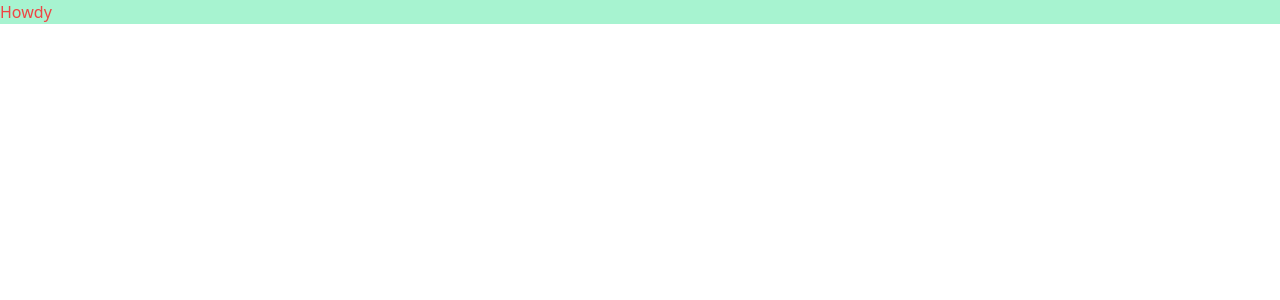
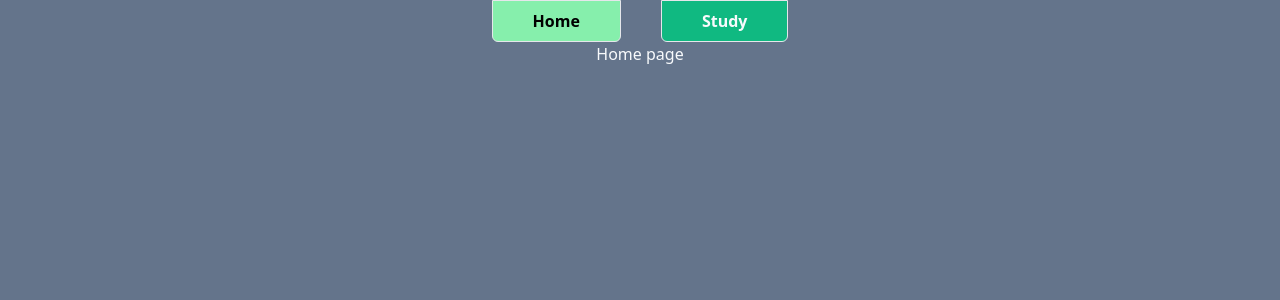
Before and after one commit to SNelson723/dcr_sandbox, a React (Vite) app: page / in a window 1280 px wide. Shown: the top 300 px of the page. Built offline with nearby package versions, Linux system fonts and the light colour scheme.

Commit message:
Adds navigation that I can plug more pages into

```diff
--- a/package.json
+++ b/package.json
@@ -15,7 +15,8 @@
     "react": "^19.0.0",
     "react-dom": "^19.0.0",
     "react-redux": "^9.2.0",
-    "react-router": "^7.5.3"
+    "react-router": "^7.5.3",
+    "react-router-dom": "^7.5.3"
   },
   "devDependencies": {
     "@eslint/js": "^9.22.0",
--- /dev/null
+++ b/src/components/NavBar.tsx
@@ -0,0 +1,40 @@
+import { NavLink } from "react-router-dom";
+
+const baseClass =
+  "border text-center py-2 mx-4 md:mx-5 px-6 md:px-10 rounded-b-md animate-all duration-500 bg-emerald-500 hover:bg-green-300 hover:text-black font-semibold";
+const activeClass = "bg-green-300 text-black";
+
+interface NavLinkProps {
+  to: string;
+  label: string;
+}
+
+const navLinks: NavLinkProps[] = [
+  { to: "/", label: "Home" },
+  { to: "study", label: "Study" },
+  // { to: "sample2", label: "Sample 2" },
+  // { to: "sample3", label: "Sample 3" },
+  // { to: "sample4", label: "Sample 4" },
+  // { to: "sample5", label: "Sample 5" },
+];
+
+// The isActive prop is used to determine if the link is currently active
+// it's a built in React Router feature for the NavLink component
+// This can help style based on whether the to property is the same as the current URL
+const NavBar = () => (
+  <div className=" flex justify-center">
+    {navLinks.map((link: NavLinkProps) => (
+      <NavLink
+        key={link.to}
+        to={link.to}
+        className={({ isActive }) =>
+          `${baseClass} ${isActive ? activeClass : ""}`
+        }
+      >
+        {link.label}
+      </NavLink>
+    ))}
+  </div>
+);
+
+export default NavBar;
--- a/src/main.tsx
+++ b/src/main.tsx
@@ -4,11 +4,21 @@ import "./css/index.css";
 import App from "./pages/App.tsx";
 import { Provider } from "react-redux";
 import { store } from "./store";
+import { BrowserRouter, Routes, Route } from "react-router-dom";
+import Home from "./pages/Home.tsx";
+import StudyGuide from "./pages/study/StudyGuide.tsx";
 
 createRoot(document.getElementById("root")!).render(
   <StrictMode>
     <Provider store={store}>
-      <App />
+      <BrowserRouter>
+      <Routes>
+        <Route path="/" element={<App />}>
+          <Route index element={<Home />} />
+          <Route path="study" element={<StudyGuide />} />
+        </Route>
+      </Routes>
+      </BrowserRouter>
     </Provider>
   </StrictMode>
 );
--- a/src/pages/App.tsx
+++ b/src/pages/App.tsx
@@ -1,13 +1,17 @@
-// import { useState } from "react";
+import { Outlet } from "react-router";
+import NavBar from "../components/NavBar";
 
 const App = () => {
-  // const [count, setCount] = useState(0);
-
   return (
-    <>
-      <div className="text-red-500 bg-emerald-200">Howdy</div>
-    </>
+    <div className="w-screen h-screen bg-slate-500 text-slate-50">
+      <div className="w-full flex flex-col items-center">
+        <NavBar />
+        <div className="flex-1 justify-center align-center place-items-center h-full">
+          <Outlet />
+        </div>
+      </div>
+    </div>
   );
-}
+};
 
 export default App;
--- /dev/null
+++ b/src/pages/Home.tsx
@@ -0,0 +1,14 @@
+
+const Home = () => {
+
+  return (
+
+    <div>
+      <div>
+        Home page
+      </div>
+    </div>
+  )
+};
+
+export default Home;
--- /dev/null
+++ b/src/pages/study/StudyGuide.tsx
@@ -0,0 +1,11 @@
+
+const StudyGuide = () => {
+  return (
+    <div>
+      <h1>Study Guide</h1>
+      <p>This is the study guide page.</p>
+    </div>
+  );
+};
+
+export default StudyGuide;
```
Also changed, not shown: 1 other file (tests, documents, lock files or other folders).
